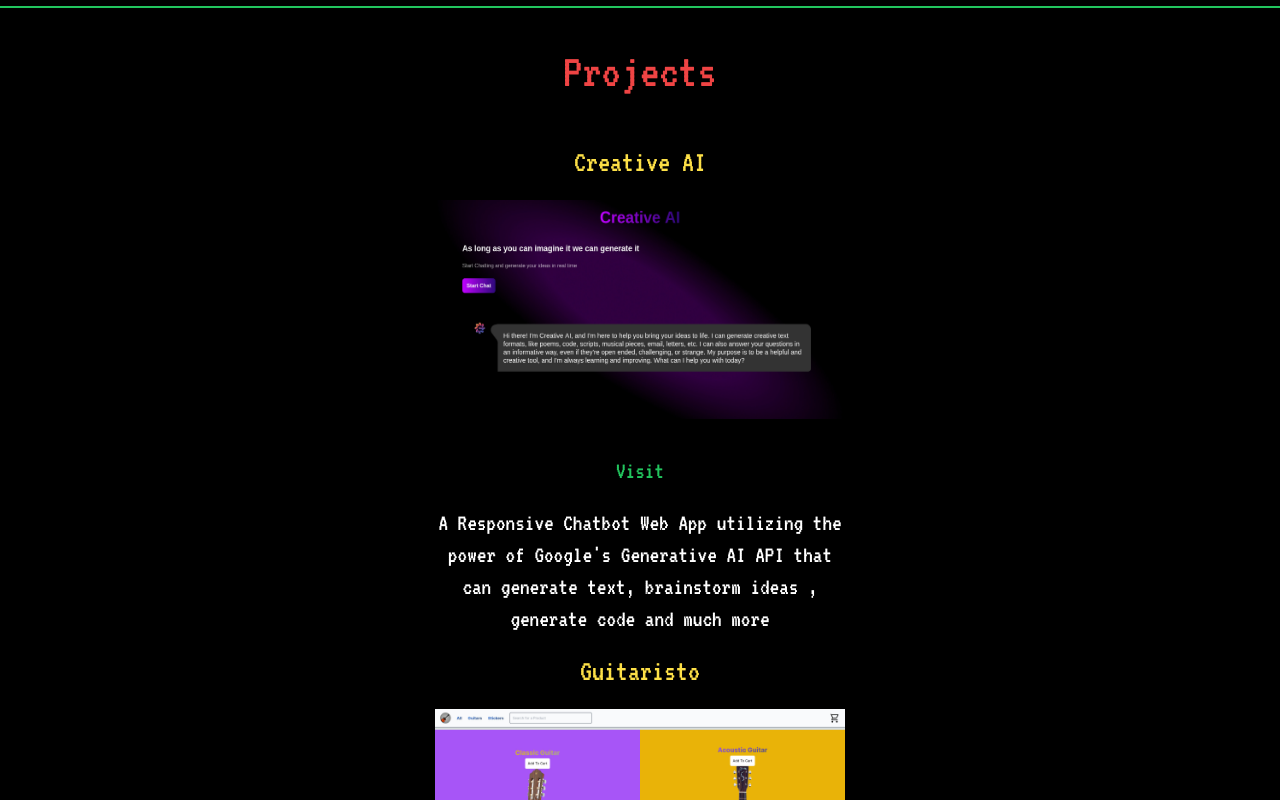
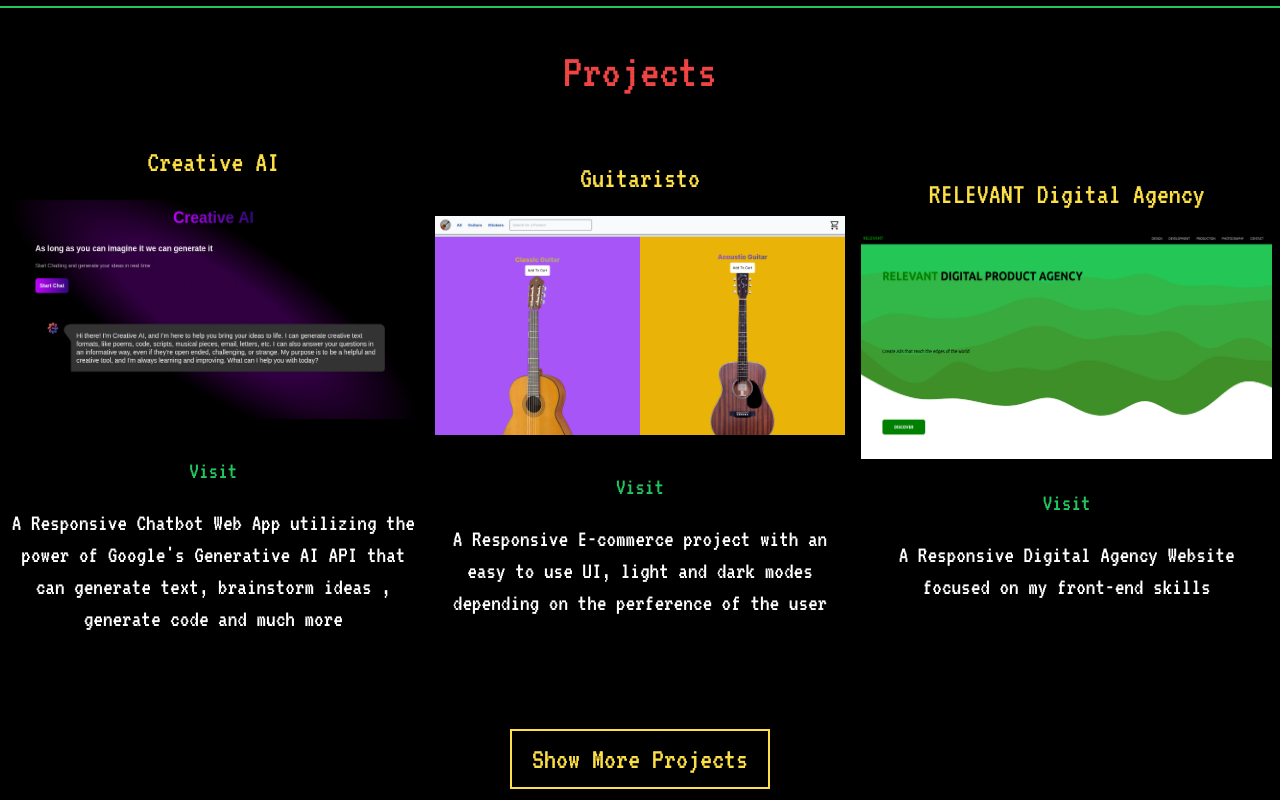
Before and after one commit to AndrewZakhari/portfolio, a Next.js app: page / in a window 1280 px wide. Shown: the part 1660-2460 px from the top of the page. Built offline with nearby package versions, Linux system fonts and the light colour scheme.

Commit message:
fixed flexbox col on lg to make it row

```diff
--- a/components/projects.tsx
+++ b/components/projects.tsx
@@ -22,7 +22,7 @@ const Projects = () => {
           { view &&
           <>
         <h1 className="text-red-500 bg-black font-primary text-5xl text-center animate-fadeIn py-10">Projects</h1>
-        <div className="bg-black text-white text-2xl pb-11 md:flex-col md:items-center lg:flex-nowrap flex-wrap font-primary flex justify-around">
+        <div className="bg-black text-white text-2xl pb-11 md:flex-col md:items-center lg:flex-row lg:flex-nowrap flex-wrap font-primary flex justify-around">
 
             <div  className="flex flex-col items-center  transition-all duration-500 gap-5 animate-slideIn2sRev
              border-green-500 w-full lg:w-1/3 md:w-3/4 lg:border-transparent border-b-2 border-opacity-50 py-5 lg:p-2 hover:border-green-500">
@@ -87,7 +87,7 @@ const Projects = () => {
             <Link target="_blank" href="https://3ajeeeba.com" className="text-md text-red-500 lg:no-underline underline hover:underline
             transition-all hover:cursor-pointer ">Visit</Link>
             <p className="text-center">A Responsive Web App for a startup company that used to sell pens, pencils and notebooks that utilized Shopify&apos;s backend servers and Liquid templating language <br/>
-              <span className="text-red-500">That's been shutdown</span>
+              <span className="text-red-500">That&apos;s been shutdown</span>
               </p>
             </div>
           </div>
```
